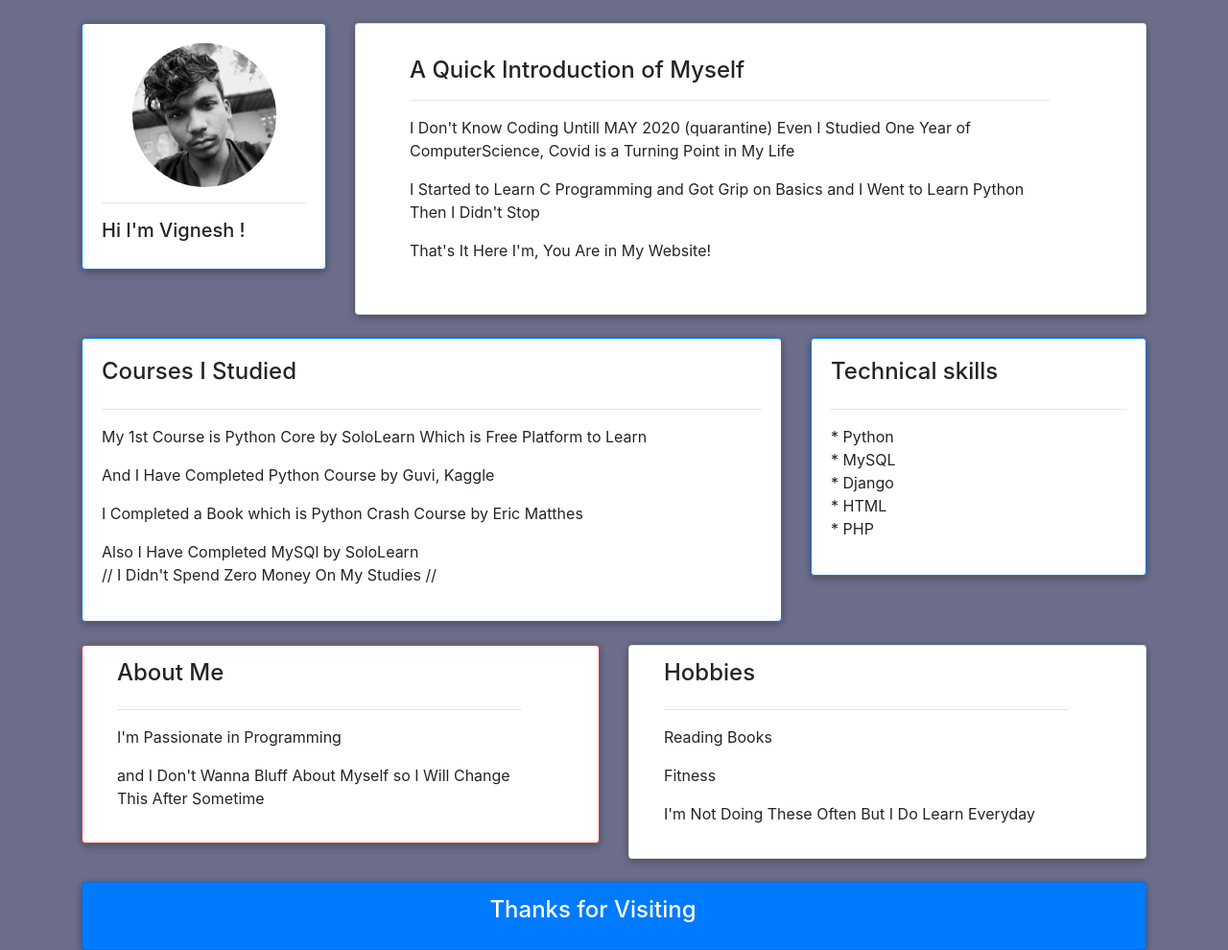
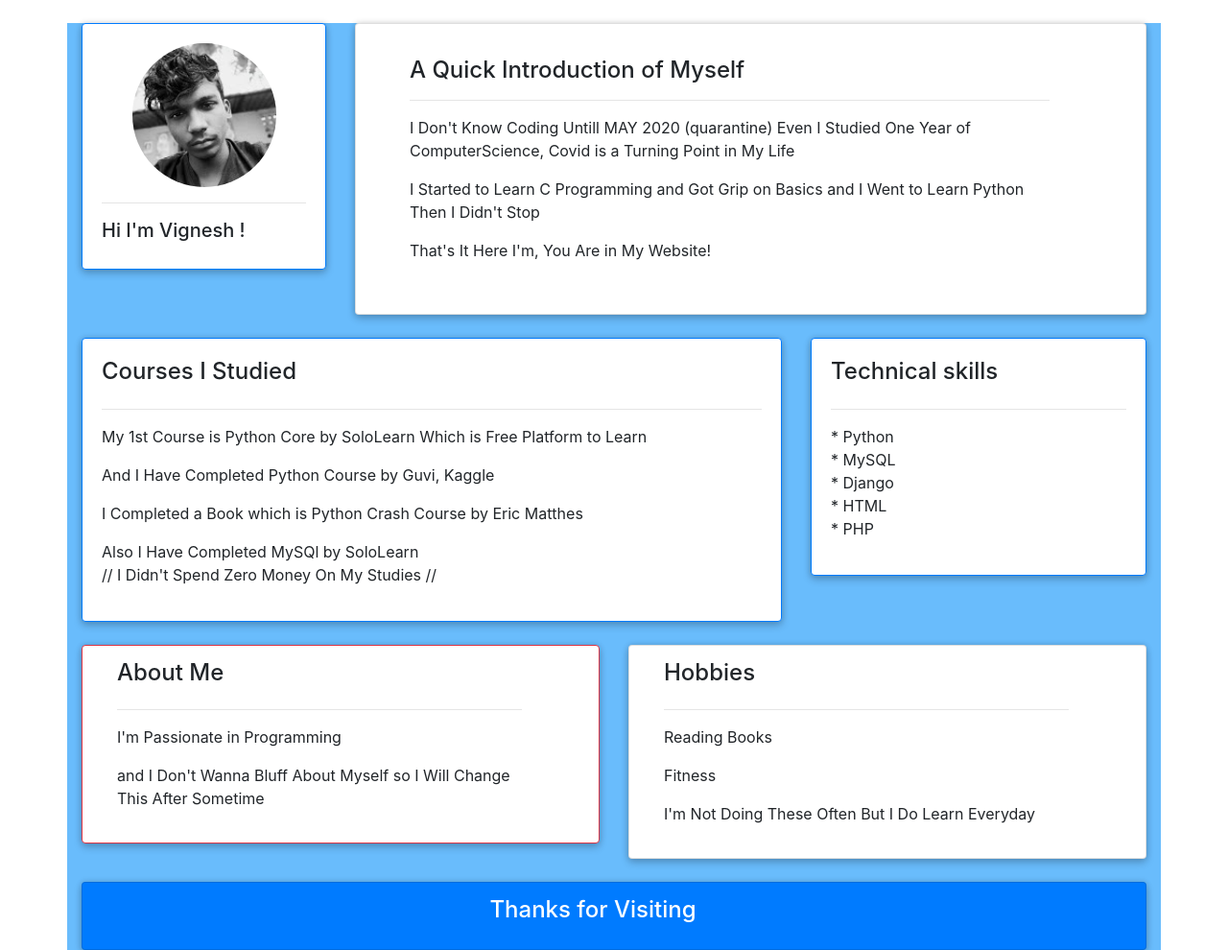
Before and after one commit to vignxs/about-vignxs, a Django app: page / in a window 1280 px wide. Shown: the whole page at 96% size. Run offline with Django 3.2, Linux system fonts and the light colour scheme; some libraries are stand-ins or nearby versions.

Commit message:
responsive

```diff
--- a/static/css/main.css
+++ b/static/css/main.css
@@ -1,6 +1,4 @@
-body{
-    background-color:#6c6d8a!important;
-}
+
 
 #profile-wrapper{
     text-align: center;
@@ -33,3 +31,35 @@ body{
     transform: scale(1.05);
   box-shadow: 0 10px 20px rgba(0,0,0,.2), 0 4px 8px rgba(0,0,0,.06);
 }
+
+/* responsive */
+/* // Extra small devices (portrait phones, less than 576px)
+// No media query for `xs` since this is the default in Bootstrap
+
+// Small devices (landscape phones, 576px and up) */
+@media (min-width: 576px) {
+    .container{
+        background-color: #3e4685;
+    }
+}
+
+/* // Medium devices (tablets, 768px and up) */
+@media (min-width: 768px) {
+    .container{
+        background-color: #ddd5fc;
+    }
+}
+
+/* // Large devices (desktops, 992px and up) */
+@media (min-width: 992px) {
+    .container{
+        background-color: #c1bffa;
+    }
+}
+
+/* // Extra large devices (large desktops, 1200px and up) */
+@media (min-width: 1200px) {
+    .container{
+        background-color: #69bcfc;
+    }
+}
```
